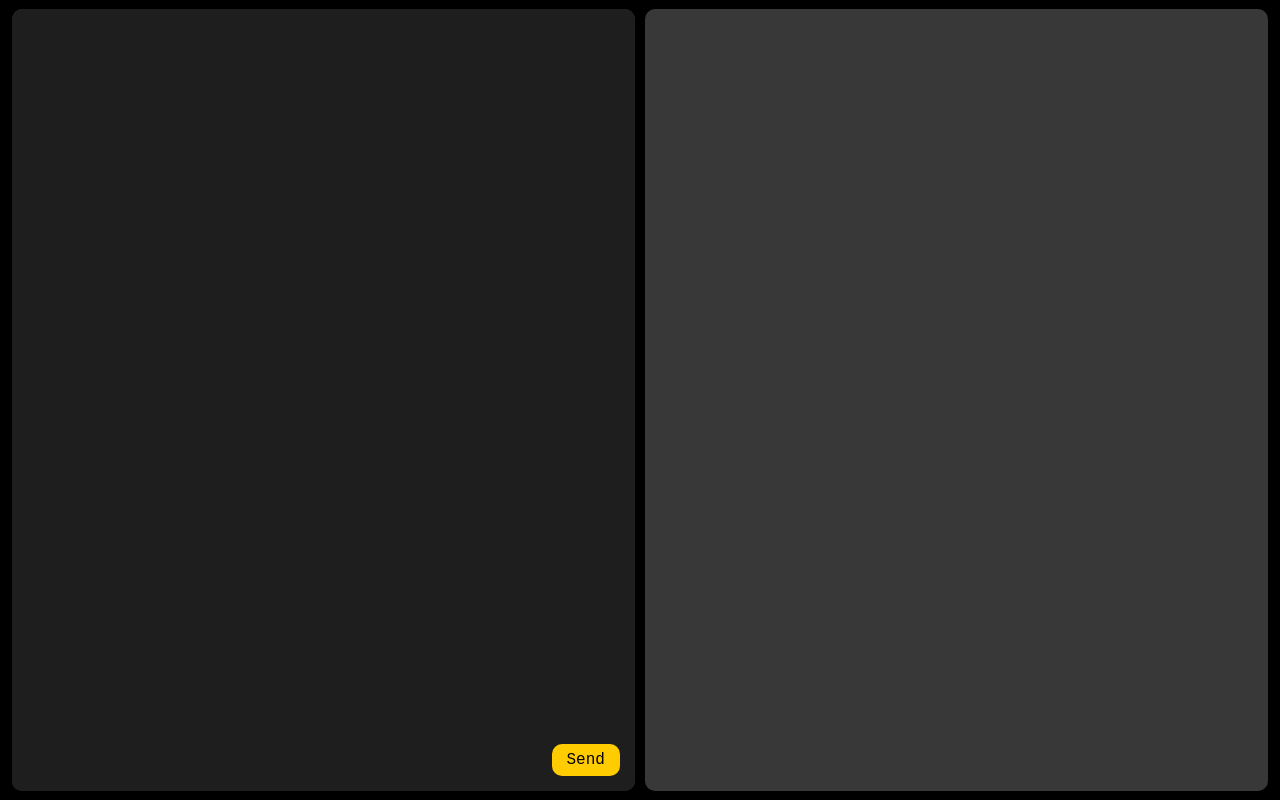
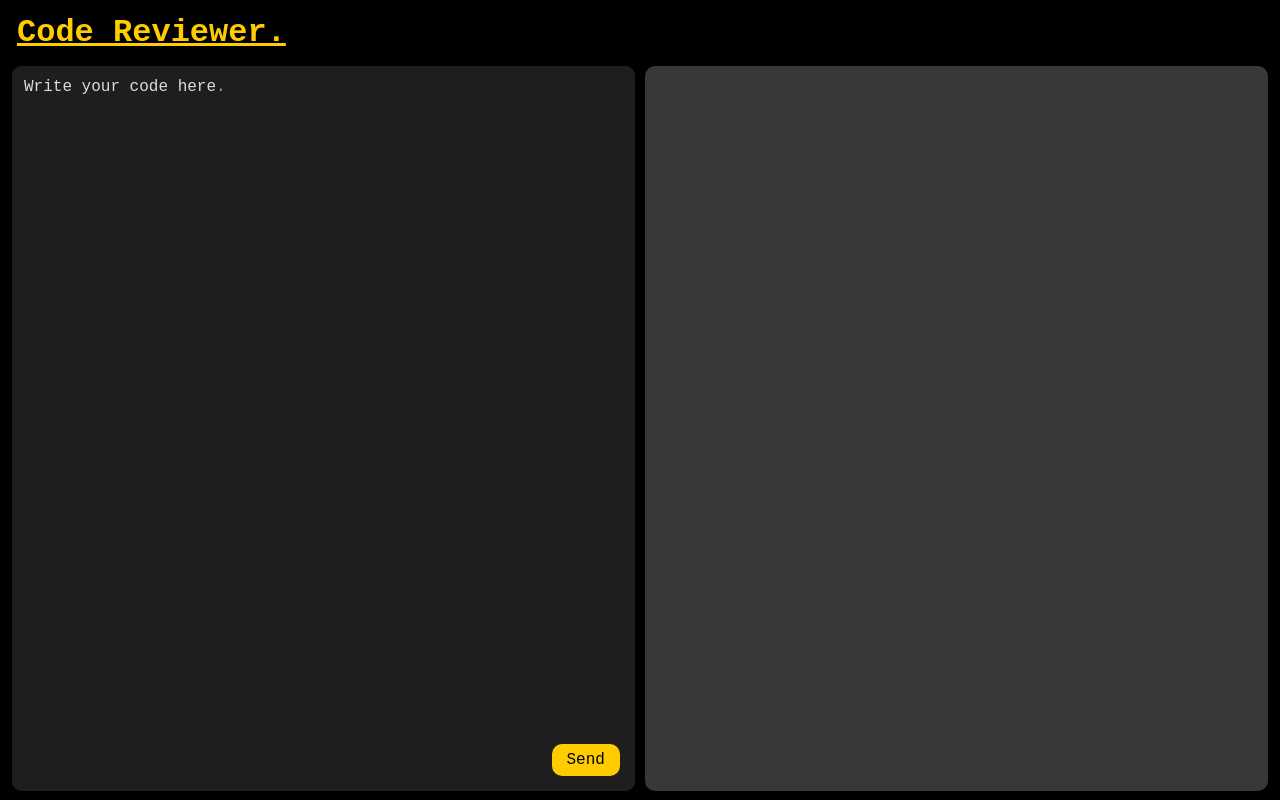
Before and after one commit to SouradeepSaha31/Code-Reviewer, a React (Vite) app in the folder Frontend/: page / in a window 1280 px wide. Built offline with nearby package versions, Linux system fonts and the light colour scheme.

Commit message:
add a heading

```diff
--- a/Frontend/src/App.css
+++ b/Frontend/src/App.css
@@ -17,14 +17,35 @@ main{
   justify-content: center;
   align-items: center;
   position: relative;
+  flex-direction: column;
   padding: 9px 12px;
+  gap: 10px;
+}
+header{
+  width: 100%;
+  height: 6%;
+  display: flex;
+  justify-content: start;
+  align-items: center;
+  padding: 5px;
+  font-family:'Courier New', Courier, monospace;
+  color: #ffcc00;
+  font-weight: 800;
+  font-size: 2em;
+}
+footer{
+  width: 100%;
+  height: 94%;
+  position: relative;
+  display: flex;
+  justify-content: center;
+  align-items: center;
   gap: 10px;
 }
 #left, #right{
   height: 100%;
   width: 50%;
   border-radius: 10px;
-  /* overflow: auto; */
 }
 #left{
   background-color: #252525;
@@ -121,8 +142,11 @@ main{
 
 
 @media (max-width : 480px){
-  main{
+  footer{
   flex-direction: column;
+  }
+  header{
+    font-size: 1.5em;
   }
   #left, #right{
     height: 50%;
--- a/Frontend/src/App.jsx
+++ b/Frontend/src/App.jsx
@@ -12,22 +12,22 @@ import { FaArrowRight } from "react-icons/fa";
 
 
 function App() {
-  let [code, setCode] = useState("")
+  let [code, setCode] = useState("Write your code here.")
   let [review, setReview] = useState("")
   let [loading, setLoading] = useState(false)
 
   const sendPrompt = async () => {
     try {
-      if(code){
+      if(code && code != "Write your code here."){
         if (!loading){
           setReview("")
           setLoading(true)
-          console.log("first")
+          // console.log("first")
           let response = await axios.post("https://code-reviewer-backend-fdo9.onrender.com/ai/code-review/get-prompt", {code})
           if (!response.data.review){
             setReview("no information")
           } else {
-            console.log(response.data.review)
+            // console.log(response.data.review)
             setReview(response.data.review)
           }
           setLoading(false)
@@ -44,8 +44,12 @@ function App() {
   return (
     <>
       <main>
+        <header>
+          <u>Code Reviewer.</u>
+        </header>
+        <footer>
         <div id="left">
-          <div className="write_code">
+          <div className="write_code" onClick={() => setCode("")}>
             <Editor
               value={code}
               onValueChange={(newCode) => setCode(newCode)}
@@ -71,6 +75,7 @@ function App() {
 
           </Markdown>
         </div>
+        </footer>
       </main>
     </>
   )
```
